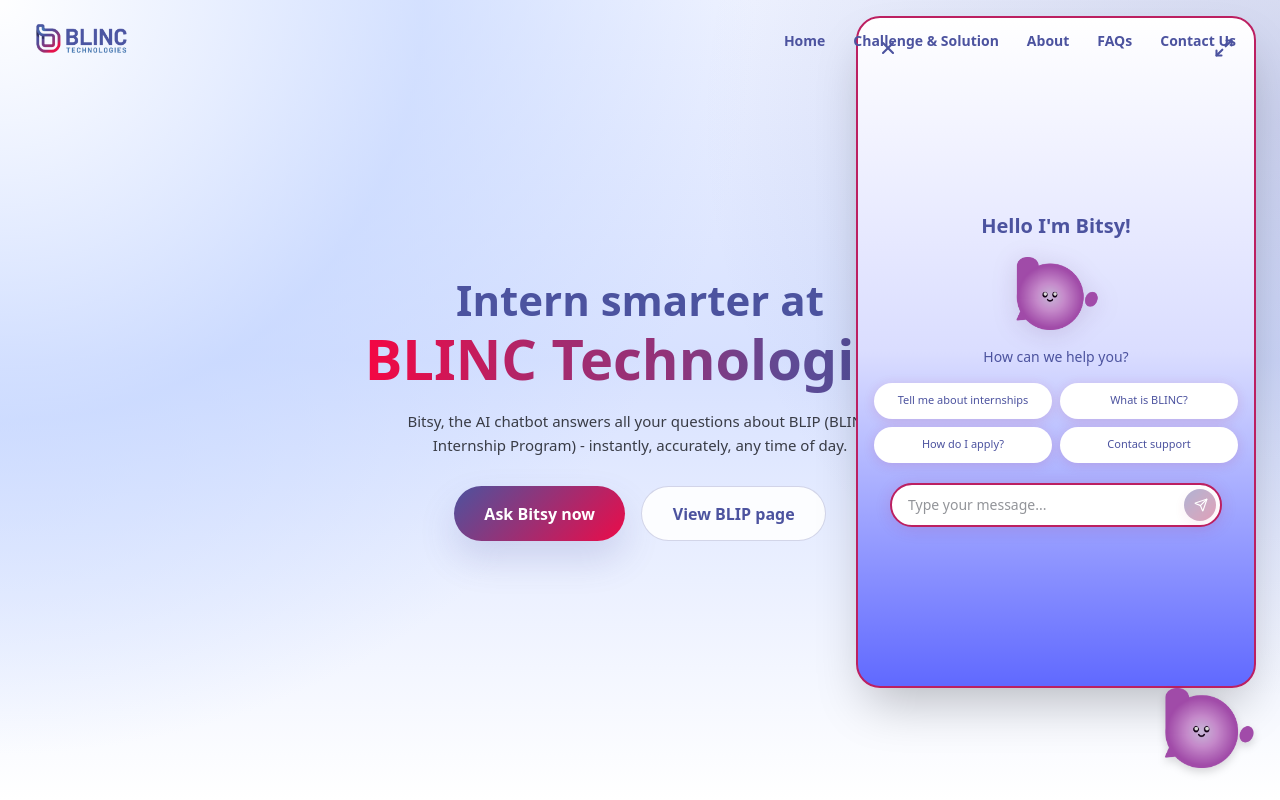
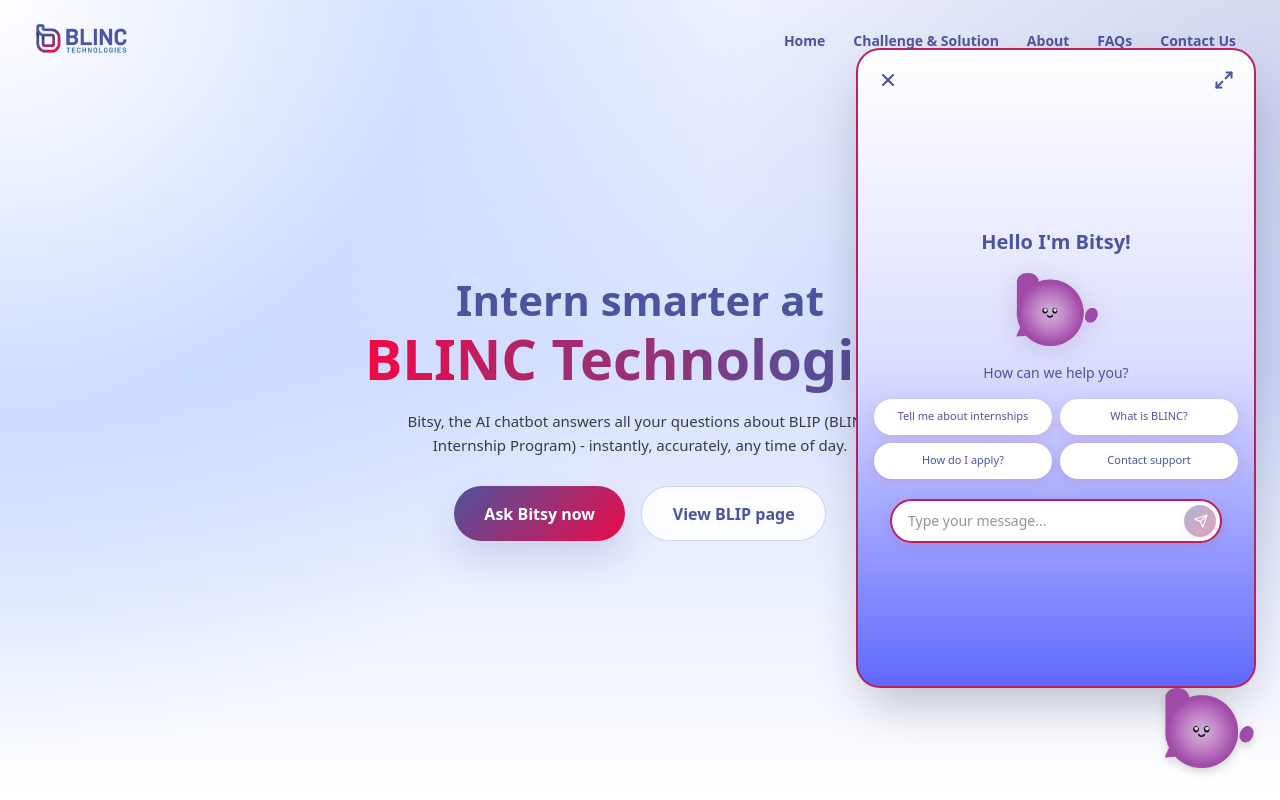
Before and after one commit to Lourainee/AIChatbot, a React (Vite) app in the folder frontend/: page / in a window 1280 px wide. Both pictures are taken after a click on the button "Ask Bitsy now". Shown: the top 800 px of the page. Built offline with nearby package versions, Linux system fonts and the light colour scheme.

Commit message:
chatbot size fixed

```diff
--- a/frontend/src/components/chat/ChatWindow.jsx
+++ b/frontend/src/components/chat/ChatWindow.jsx
@@ -26,12 +26,12 @@
         transition-all duration-300 ease-out chat-window-enter
         ${isFullScreen ? 'bitsy-gradient-bg' : 'bitsy-gradient-bg-popup'}
         ${isFullScreen
-          ? 'inset-0 w-full h-[100dvh] max-h-[100dvh]'
+          ? 'inset-0 w-full h-[100dvh] max-h-[100dvh] pt-[5rem]'
           : `
             bottom-[5.5rem] right-4 sm:bottom-[7rem] sm:right-6
             w-[min(400px,calc(100vw-2rem))]
-            h-[min(620px,calc(100dvh-8rem))]
-            max-h-[calc(100dvh-8rem)]
+            h-[min(560px,calc(100dvh-10rem))]
+            max-h-[calc(100dvh-10rem)]
             rounded-3xl shadow-2xl border-2 border-[var(--bitsy-stroke)]
           `
         }
```
